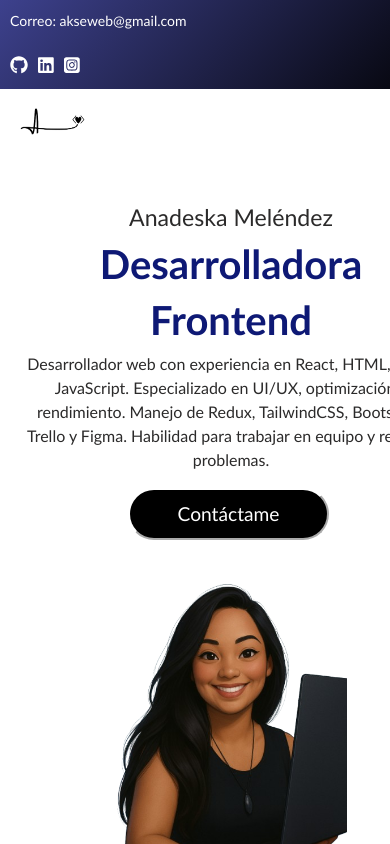
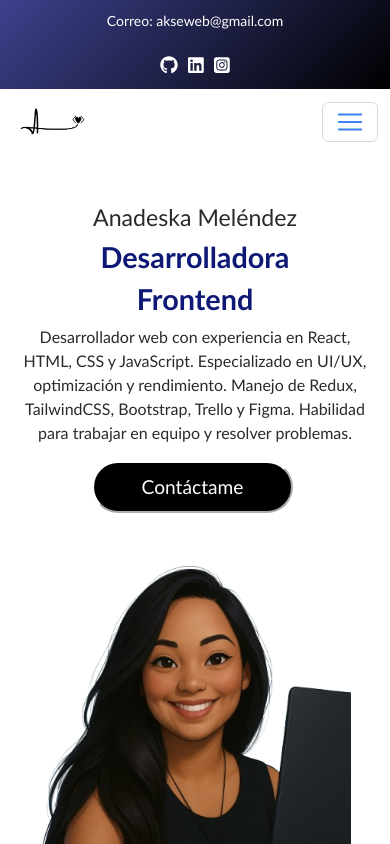
Before and after one commit to anatmb/portafolio, a React (Vite) app: page / in a window 390 px wide. Built offline with nearby package versions, Linux system fonts and the light colour scheme.

Commit message:
mejora en responsive

```diff
--- a/src/components/content/content.css
+++ b/src/components/content/content.css
@@ -1171,6 +1171,8 @@
 }
 
 @media (max-width>= 575px) {
+
+
   .texto-derecha h1 {
     font-size: 4.5rem;
     color: #0e1975;
@@ -1344,6 +1346,105 @@
 
   .item2 img {
     padding: 10px;
+  }
+
+   .redes-contacto {
+    flex-direction: column;
+    align-items: flex-start;
+    gap: 5px;
+    font-size: 14px;
+    padding: 10px;
+    text-align: center;
+    align-items: center;
+  }
+}
+
+
+@media (max-width: 445px) {
+  .texto-derecha h1 {
+    font-size: 1.8rem;
+    text-align: center;
+  }
+
+  .paragraph-nombre {
+    font-size: 1.2rem;
+    text-align: center;
+  }
+
+  .grid-container1 {
+    grid-template-columns: repeat(2, 1fr); /* de 6 a 2 columnas */
+    padding: 10px;
+  }
+
+  .item2 img {
+    padding: 5px;
+  }
+
+  .educacion {
+    grid-template-columns: 1fr; /* una sola columna */
+    padding: 10px;
+  }
+
+  .proyect-titule,
+  .educacion1 .titulo-formacion {
+    font-size: 1.5rem;
+    text-align: center;
+  }
+
+  .titulo-service {
+    font-size: 1.8rem;
+    text-align: center;
+  }
+
+  .container-services {
+    flex-direction: column;
+    gap: 15px;
+    width: 100%;
+  }
+
+  .item {
+    width: 90%;
+    margin: 0 auto;
+    padding: 15px;
+  }
+
+  .button-service {
+    padding: 8px 16px;
+    font-size: 14px;
+  }
+
+  .Imagen-izquierda img {
+    max-width: 80%;
+  }
+
+  .icono-service {
+    font-size: 100px; /* Reducí ese tamaño enorme */
+  }
+
+  .educacion1 {
+    padding: 20px;
+  }
+
+  .contact-home {
+    padding: 15px;
+  }
+
+  .redes-contacto {
+    flex-direction: column;
+    align-items: flex-start;
+    gap: 5px;
+    font-size: 14px;
+    padding: 10px;
+    text-align: center;
+    align-items: center;
+  }
+
+  .redes-sociales1 {
+    gap: 10px;
+  }
+
+  .redes-sociales1 a {
+    font-size: 18px;
   }
 }
 
--- a/src/components/content/content.jsx
+++ b/src/components/content/content.jsx
@@ -67,7 +67,7 @@ function content() {
                 </div>
             </header>
 
-            <section className="cta tecnologias d-flex justify-content-center align-items-center flex-column">
+            <section className=" tecnologias d-flex justify-content-center align-items-center flex-column">
                 <div className="grid-container1">
                     <div className="item2" style={{ backgroundColor: '#0E1975' , borderRadius: '8px'  }}>
                     <img src={js} alt="JavaScript" />
```
